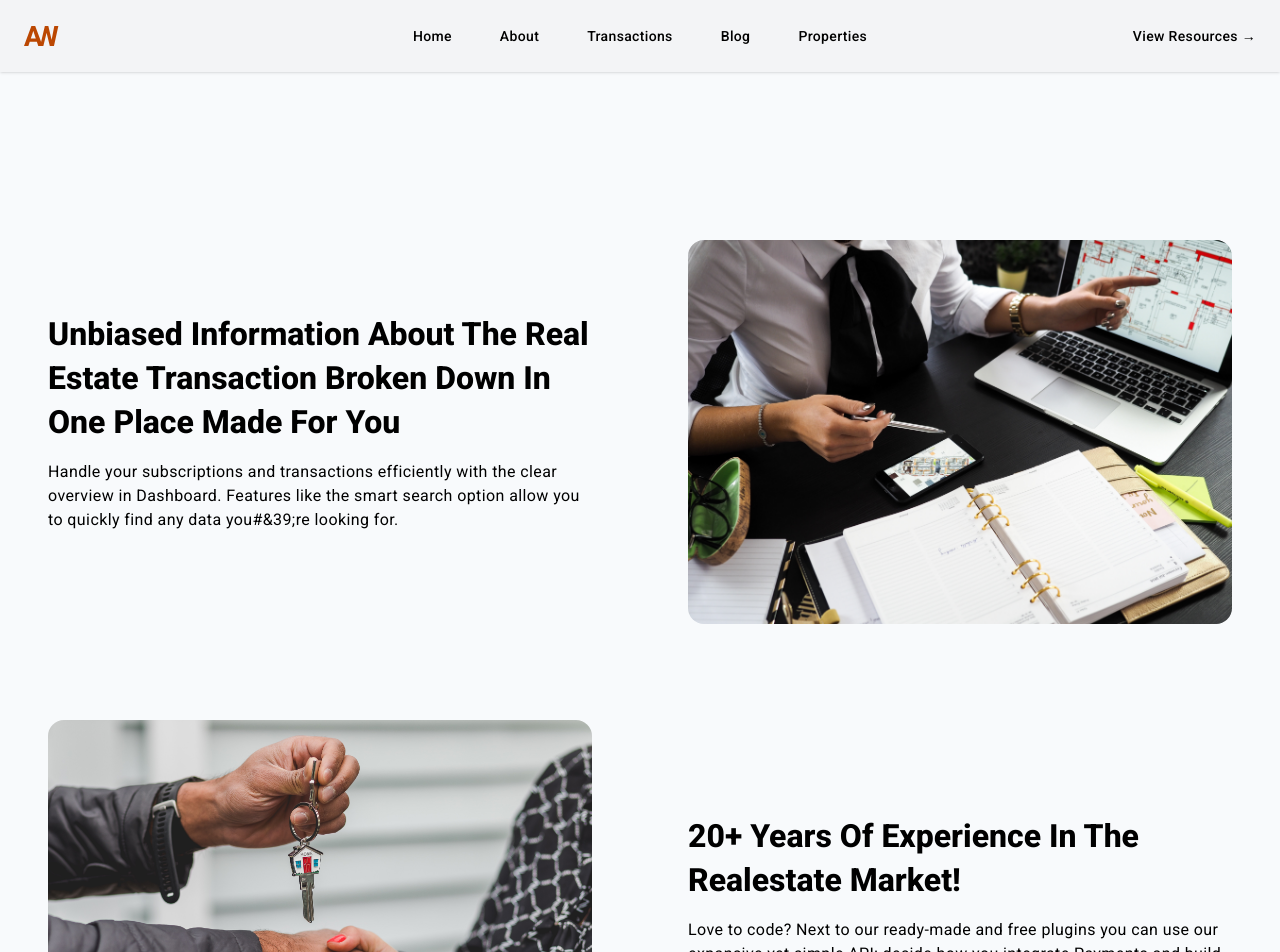
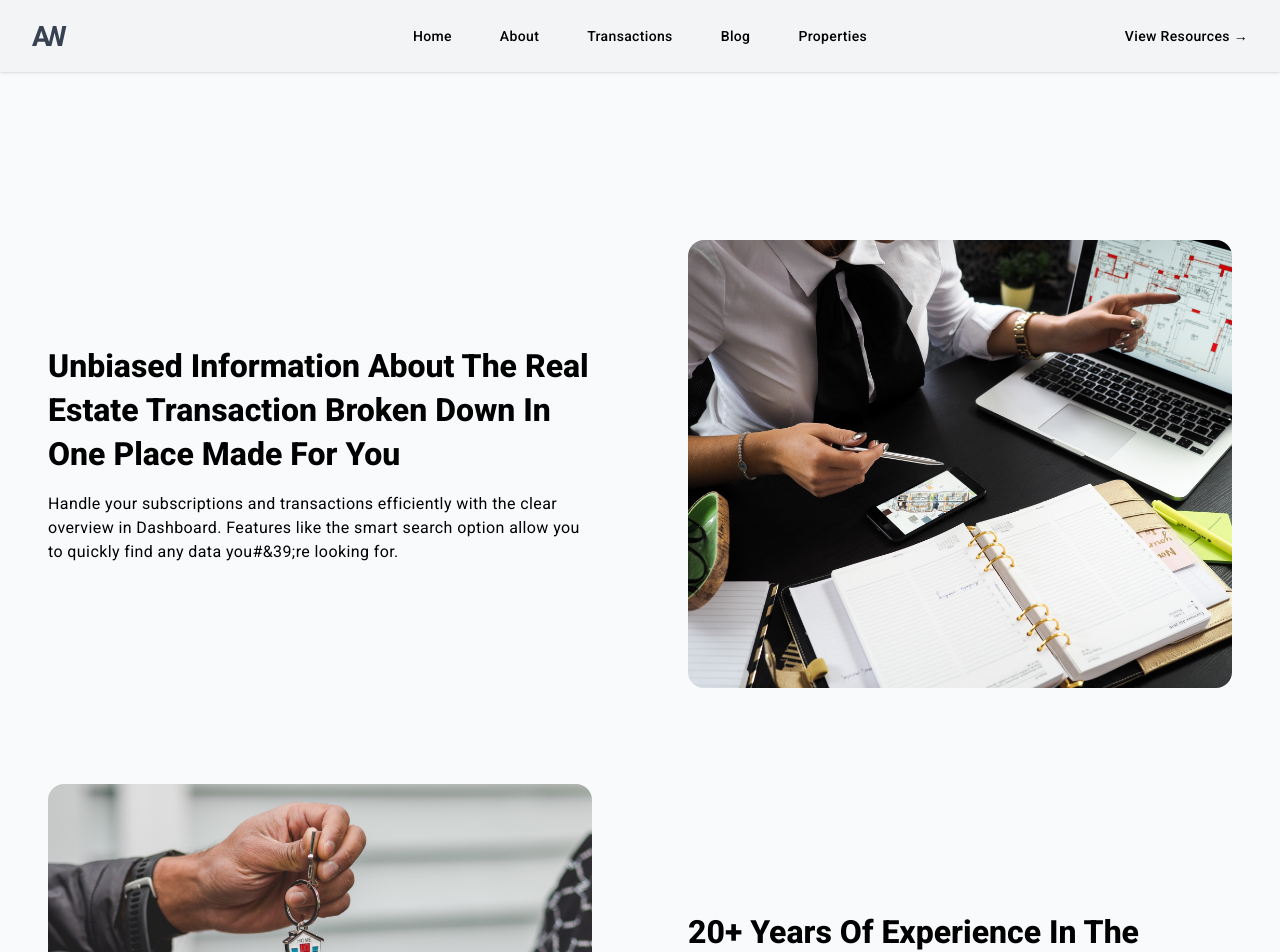
Before and after one commit to iamwillcode/agentwebb, a Next.js app: page /about in a window 1280 px wide. Shown: the top 952 px of the page. Built offline with nearby package versions, Linux system fonts and the light colour scheme.

Commit message:
updated wrapper throuhgout the website

```diff
--- a/components/Header.tsx
+++ b/components/Header.tsx
@@ -15,11 +15,11 @@ export default function Header() {
   const [mobileMenuOpen, setMobileMenuOpen] = useState(false)
   return (
     <header className="absolute inset-x-0 top-0 z-50 bg-gray-100 shadow">
-      <nav className="container flex items-center justify-between p-6 mx-auto" aria-label="Global">
+      <nav className="flex items-center justify-between py-6 wrapper" aria-label="Global">
         <div className="flex lg:flex-1">
           <Link href="/" className="-m-1.5 p-1.5">
             <span className="sr-only">AgentWebb</span>
-            <Logo classNames="fill-primary-700 text-black" />
+            <Logo classNames="fill-gray-700 text-black" />
           </Link>
         </div>
         <div className="flex lg:hidden">
--- a/pages/about.tsx
+++ b/pages/about.tsx
@@ -99,9 +99,9 @@ function Biography() {
 function CompanYFeatures() {
   return (
     <>
-      <section className="px-4 py-24 mx-auto max-w-7xl">
+      <section className="px-4 py-24">
         <div className="grid items-center grid-cols-1 mb-24 md:grid-cols-2 gap-y-10 md:gap-y-32 gap-x-10 md:gap-x-24">
-          <div>
+          <div className="max-w-prose">
             <h2 className="mb-4 font-extrabold leading-snug capitalize headline-large">
               unbiased Information about the Real Estate transaction Broken Down
               In One Place Made For You
@@ -112,7 +112,7 @@ function CompanYFeatures() {
               allow you to quickly find any data you#&39;re looking for.
             </p>
           </div>
-          <div className="relative w-full h-full py-48">
+          <div className="relative w-full h-full py-56">
             <Image
               fill
               quality={70}
@@ -123,7 +123,7 @@ function CompanYFeatures() {
           </div>
         </div>
         <div className="grid flex-col-reverse items-center grid-cols-1 md:grid-cols-2 gap-y-10 md:gap-y-32 gap-x-10 md:gap-x-24">
-          <div className="order-none md:order-2">
+          <div className="order-none md:order-2 max-w-prose">
             <h2 className="mb-4 font-extrabold leading-snug capitalize headline-large">
               20+ Years Of Experience In the Realestate Market!
             </h2>
@@ -133,7 +133,7 @@ function CompanYFeatures() {
               and build advanced and reliable products yourself from scratch.
             </p>
           </div>
-          <div className="relative w-full h-full py-48">
+          <div className="relative w-full h-full py-56">
             <Image
               fill
               quality={70}
--- a/styles/globals.css
+++ b/styles/globals.css
@@ -27,7 +27,7 @@
     @apply body-large;
   }
   .wrapper {
-    @apply p-4 mx-auto max-w-7xl sm:px-6 lg:px-8;
+    @apply container p-4 mx-auto sm:px-6 lg:px-8;
   }
   .display-large {
     @apply text-[3.563rem] leading-tight tracking-wide font-extrabold capitalize
```
